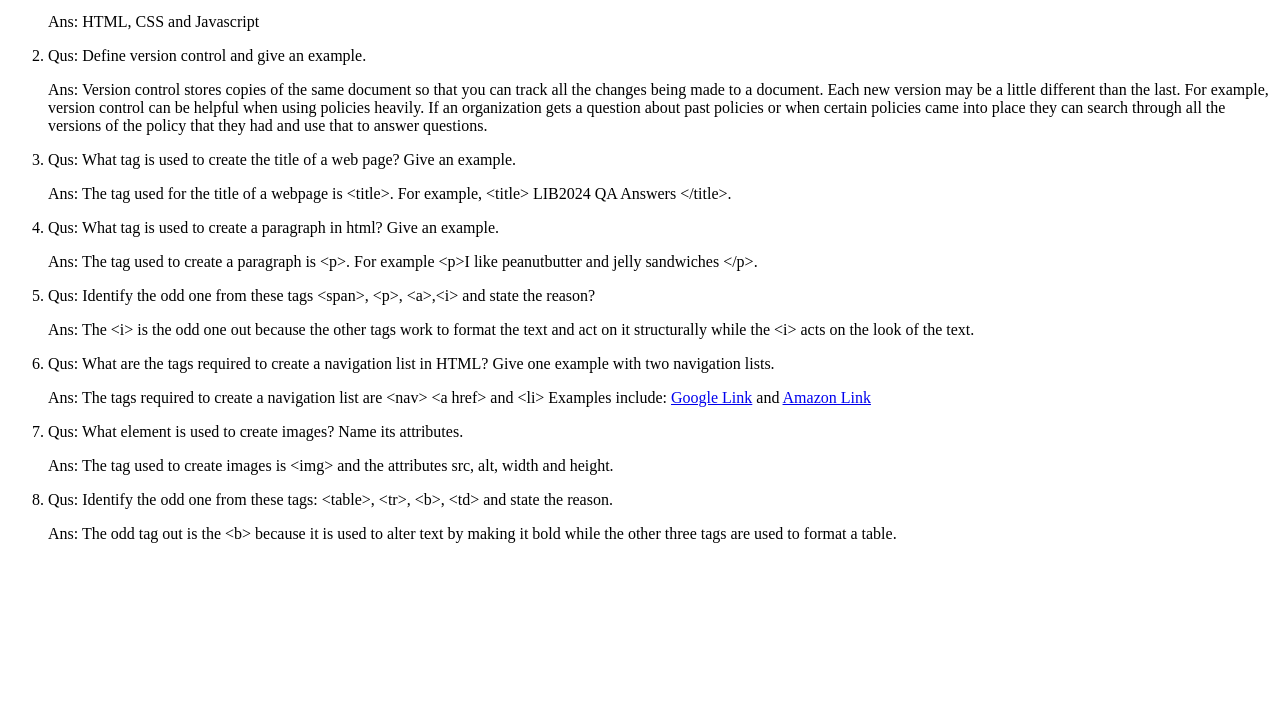
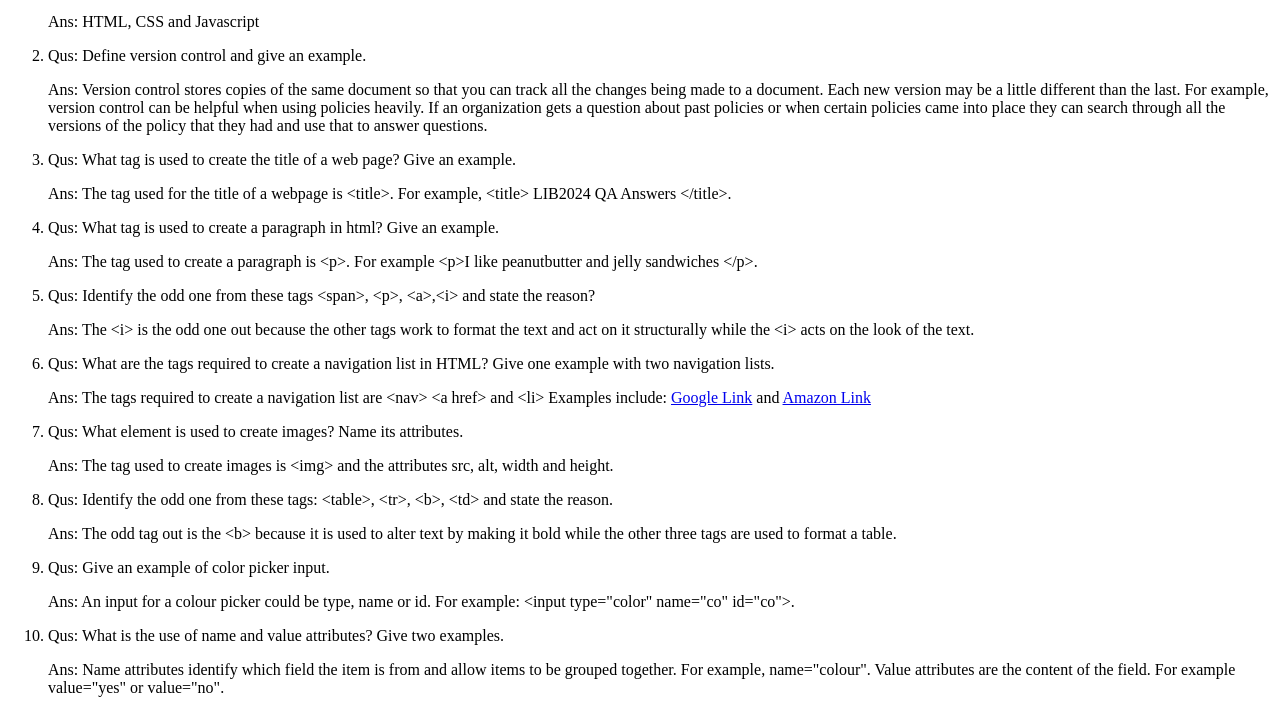
Before and after one commit to benn0348/benn0348.github.io, a plain HTML site: page lib2024/qa/index.html in a window 1280 px wide. Shown: the part 101-814 px from the top of the page. Drawn offline with Linux system fonts and the light colour scheme.

Commit message:
Ques 9 and 10

```diff
--- a/lib2024/qa/index.html
+++ b/lib2024/qa/index.html
@@ -46,6 +46,15 @@
 		<p>Qus:</strong> Identify the odd one from these tags: &lt;table&gt;, &lt;tr&gt;, &lt;b&gt;, &lt;td&gt;  and state the reason. </p>
 		<p>Ans:</strong> The odd tag out is the &lt;b&gt; because it is used to alter text by making it bold while the other three tags are used to format a table. </p>
 	</li>
+	<!-- Question 9 -->
+	<li>
+		<p>Qus:</strong> Give an example of color picker input. </p>
+		<p>Ans:</stong> An input for a colour picker could be type, name or id. For example: &lt;input type="color" name="co" id="co"&gt;. </p>
+	</li>
+	<li>
+		<p>Qus:</strong> What is the use of name and value attributes? Give two examples. </p>
+		<p>Ans:</strong> Name attributes identify which field the item is from and allow items to be grouped together. For example, name="colour". Value attributes are the content of the field. For example value="yes" or value="no". </p>
+	</li>
 </ol>
 </body>
 </html>
```
